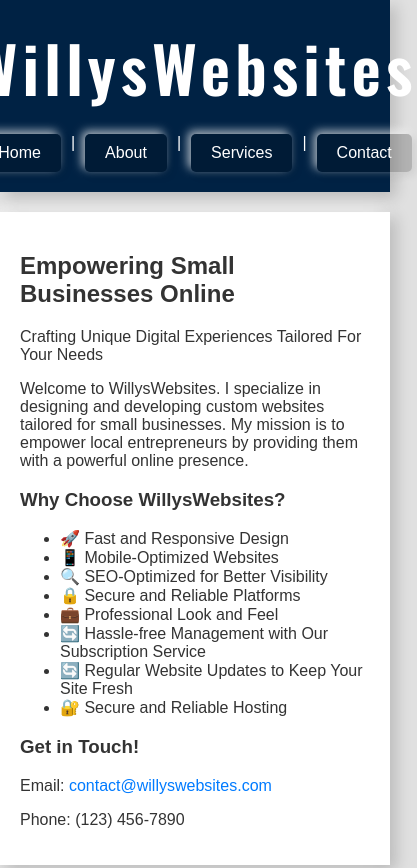
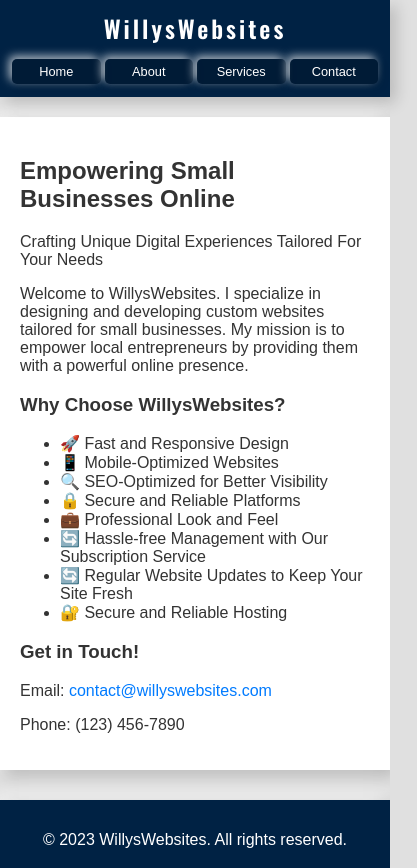
Before and after one commit to willymanoandrews/willysweb, a plain HTML site: page index.html in a window 390 px wide. Shown: the top 868 px of the page, 417 px wide, since content can reach past the window. Drawn offline with nearby package versions, Linux system fonts and the light colour scheme.

Commit message:
changes
changed to better fit mobile and added contact form

```diff
--- a/index.html
+++ b/index.html
@@ -4,29 +4,29 @@
     <meta charset="UTF-8">
     <meta name="viewport" content="width=device-width, initial-scale=1.0">
     <title>WillysWebsites | Custom Websites for Small Businesses</title>
-	<link href="https://fonts.googleapis.com/css2?family=Oswald:wght@400;600&display=swap" rel="stylesheet">
+    <link href="https://fonts.googleapis.com/css2?family=Oswald:wght@400;600&display=swap" rel="stylesheet">
     <link rel="stylesheet" href="styles.css">
 </head>
 <body>
 
 <header>
-    <div>
+    <div class="logo">
         <h1>WillysWebsites</h1>
-
     </div>
     <nav>
-        <a href="index.html">Home</a> |
-        <a href="about.html">About</a> |
-        <a href="services.html">Services</a> |
+        <a href="index.html">Home</a>
+        <a href="about.html">About</a>
+        <a href="services.html">Services</a>
         <a href="contact.html">Contact</a>
     </nav>
 </header>
 
-
-<div class="container">
+<main class="container">
     <!-- Headline and Subheadline -->
-    <h2>Empowering Small Businesses Online</h2>
-    <p class="subheadline">Crafting Unique Digital Experiences Tailored For Your Needs</p>
+    <section>
+        <h2>Empowering Small Businesses Online</h2>
+        <p class="subheadline">Crafting Unique Digital Experiences Tailored For Your Needs</p>
+    </section>
 
     <!-- Brief Introduction -->
     <section class="intro">
@@ -37,15 +37,14 @@
     <section class="benefits">
         <h3>Why Choose WillysWebsites?</h3>
         <ul>
-            <li>🚀 Fast and Responsive Design</li>
-            <li>📱 Mobile-Optimized Websites</li>
-			<li>🔍 SEO-Optimized for Better Visibility</li>
-            <li>🔒 Secure and Reliable Platforms</li>
-            <li>💼 Professional Look and Feel</li>
-			<li>🔄 Hassle-free Management with Our Subscription Service</li>
-			<li>🔄 Regular Website Updates to Keep Your Site Fresh</li>
-			<li>🔐 Secure and Reliable Hosting</li>
-
+            <li><span aria-hidden="true">🚀</span> Fast and Responsive Design</li>
+            <li><span aria-hidden="true">📱</span> Mobile-Optimized Websites</li>
+            <li><span aria-hidden="true">🔍</span> SEO-Optimized for Better Visibility</li>
+            <li><span aria-hidden="true">🔒</span> Secure and Reliable Platforms</li>
+            <li><span aria-hidden="true">💼</span> Professional Look and Feel</li>
+            <li><span aria-hidden="true">🔄</span> Hassle-free Management with Our Subscription Service</li>
+            <li><span aria-hidden="true">🔄</span> Regular Website Updates to Keep Your Site Fresh</li>
+            <li><span aria-hidden="true">🔐</span> Secure and Reliable Hosting</li>
         </ul>
     </section>
 
@@ -55,7 +54,7 @@
         <p>Email: <a href="mailto:contact@willyswebsites.com">contact@willyswebsites.com</a></p>
         <p>Phone: (123) 456-7890</p>
     </section>
-</div>
+</main>
 
 <footer>
     <p>© 2023 WillysWebsites. All rights reserved.</p>
--- a/styles.css
+++ b/styles.css
@@ -4,7 +4,7 @@ body {
     font-family: Arial, sans-serif;
     margin: 0;
     padding: 0;
-    background-color: #e0e0e0; /* Adjusted to fit neumorphism */
+    background-color: #e0e0e0;
     color: #333;
 }
 
@@ -14,14 +14,14 @@ body {
     padding: 20px;
     background-color: #fff;
     box-shadow: 5px 5px 15px rgba(0, 0, 0, 0.2),
-               -5px -5px 15px rgba(255, 255, 255, 0.7); /* Neumorphic design */
+               -5px -5px 15px rgba(255, 255, 255, 0.7);
 }
 
 header {
     display: flex;
     flex-direction: column;
-    align-items: center; /* This centers horizontally since the direction is column */
-    padding: 20px 50px;
+    align-items: center;
+    padding: 10px 10px;
     background-color: #002244;
     color: #fff;
     position: -webkit-sticky;
@@ -29,43 +29,45 @@ header {
     top: 0;
     z-index: 1000;
     box-shadow: 5px 5px 15px rgba(0, 0, 0, 0.2),
-               -5px -5px 15px rgba(255, 255, 255, 0.7); /* Neumorphic design */
+               -5px -5px 15px rgba(255, 255, 255, 0.7);
 }
 
 header h1 {
     font-family: 'Oswald', sans-serif;
     margin: 0;
     font-weight: 600;
-    font-size: 4rem;
+    font-size: clamp(1.5rem, 4vw, 2.5rem); /* Adjusting the size responsively */
     text-align: center;
-    letter-spacing: 5px;
+    letter-spacing: 3px;
 }
 
 nav {
-    width: 100%; /* Ensures it spans the full width of its container */
+    width: 100%;
     display: flex;
-    justify-content: center; /* This centers the items horizontally */
-    margin-top: 20px;  /* Provides space between the title and the navigation */
+    justify-content: center;
+    margin-top: 10px;
+    flex-wrap: wrap;
 }
 
 nav a {
-    flex: 1; /* Causes each link to take up an equal amount of space */
+    flex: 1;
     text-align: center;
     color: #fff;
-    margin: 0 10px;
+    margin: 3px 2px; /* Reduced margin */
     text-decoration: none;
     transition: color 0.3s ease;
-    padding: 10px 20px;
+    padding: 5px 10px; /* Adjusted padding */
+    font-size: clamp(0.8rem, 3vw, 1.2rem); /* Adjusting the font size responsively */
     background-color: rgba(0, 0, 0, 0.2);
     border-radius: 5px;
     box-shadow: 3px 3px 10px rgba(0, 0, 0, 0.1),
-               -3px -3px 10px rgba(255, 255, 255, 0.7); /* Neumorphic design */
+               -3px -3px 10px rgba(255, 255, 255, 0.7);
 }
 
 nav a:hover {
     color: #007BFF;
     box-shadow: inset 2px 2px 4px rgba(0, 0, 0, 0.1),
-                inset -2px -2px 4px rgba(255, 255, 255, 0.7); /* Pressed effect on hover */
+                inset -2px -2px 4px rgba(255, 255, 255, 0.7);
 }
 
 .container a {
@@ -84,10 +86,29 @@ h2 {
 
 footer {
     text-align: center;
-    margin-top: 50px;
-    padding: 20px;
+    margin-top: 30px;
+    padding: 15px;
     background-color: #002244;
     color: #fff;
     box-shadow: 5px 5px 15px rgba(0, 0, 0, 0.2),
-               -5px -5px 15px rgba(255, 255, 255, 0.7); /* Neumorphic design */
+               -5px -5px 15px rgba(255, 255, 255, 0.7);
 }
+
+/* Media Queries for larger screens */
+@media only screen and (min-width: 768px) {
+    header h1 {
+        font-size: 4rem;
+        letter-spacing: 5px;
+    }
+
+    nav a {
+        margin: 0 10px;
+        padding: 10px 20px;
+        font-size: 1.2rem; /* Default font size for larger screens */
+    }
+
+    footer {
+        margin-top: 50px;
+        padding: 20px;
+    }
+}
```
Also changed, not shown: contact-form.css (+14 -3 lines), contact.html (+1 -2 lines), mobile-index.html (added).
